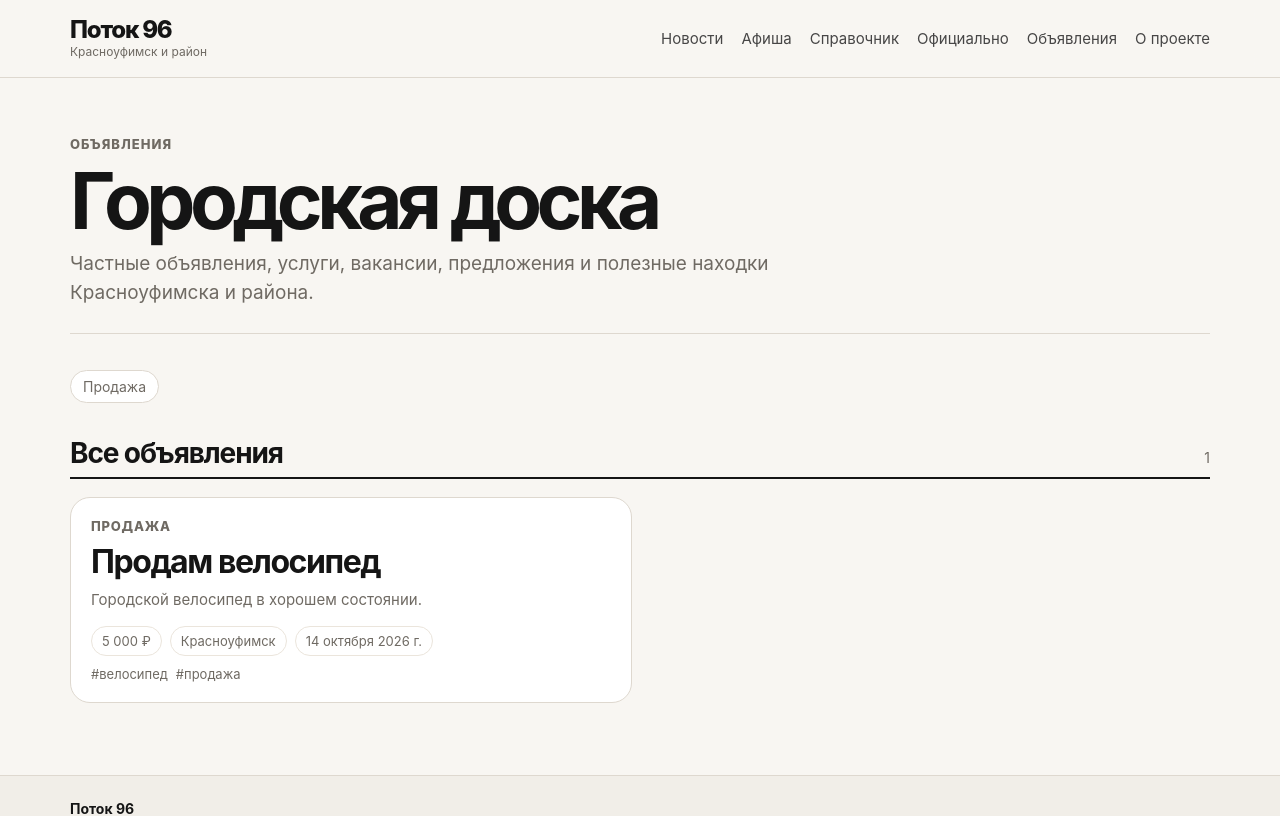
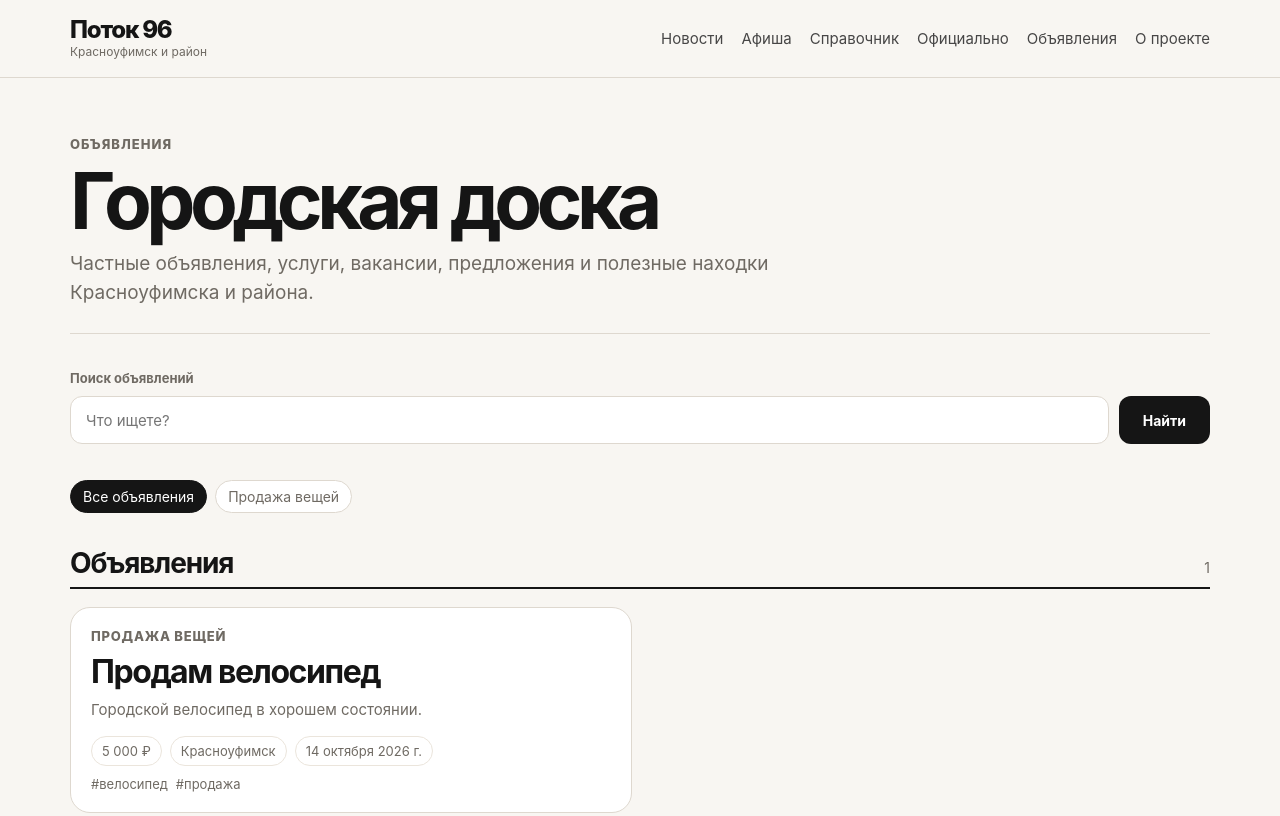
Before and after one commit to sapphire09z/potok96, a Next.js app: page /ads in a window 1280 px wide. Shown: the top 816 px of the page. Built offline with nearby package versions, Linux system fonts and the light colour scheme.

Commit message:
feat: add classifieds search and category filters

```diff
--- a/content/ads/prodam-velosiped.md
+++ b/content/ads/prodam-velosiped.md
@@ -1,8 +1,8 @@
 ---
 slug: prodam-velosiped
+category: "sale"
 title: "Продам велосипед"
 date: "2026-10-14"
-category: "Продажа"
 price: "5 000 ₽"
 location: "Красноуфимск"
 contact: "+7 900 000-00-00"
--- a/src/app/ads/ads.module.css
+++ b/src/app/ads/ads.module.css
@@ -39,7 +39,7 @@
     flex-wrap: wrap;
 }
 
-.categories span {
+.categories a {
     padding: 7px 12px;
     font-size: 14px;
     color: var(--muted);
@@ -178,7 +178,7 @@
         gap: 7px;
     }
 
-    .categories span {
+    .categories a {
         padding: 6px 10px;
         font-size: 13px;
     }
@@ -256,3 +256,85 @@
         font-size: 22px;
     }
 }
+
+/* Поиск объявлений */
+
+.searchForm {
+    display: grid;
+    gap: 10px;
+    min-width: 0;
+}
+
+.searchLabel {
+    color: var(--muted);
+    font-size: 13px;
+    font-weight: 700;
+}
+
+.searchRow {
+    display: flex;
+    align-items: center;
+    flex-wrap: wrap;
+    gap: 10px;
+}
+
+.searchRow input {
+    flex: 1 1 260px;
+    min-width: 0;
+    height: 48px;
+    padding: 0 15px;
+    border: 1px solid var(--border);
+    border-radius: 12px;
+    background: var(--paper);
+    color: var(--text);
+    font: inherit;
+    font-size: 15px;
+}
+
+.searchRow button {
+    min-height: 48px;
+    padding: 0 24px;
+    border: 0;
+    border-radius: 12px;
+    background: var(--text);
+    color: #fff;
+    font: inherit;
+    font-size: 14px;
+    font-weight: 700;
+    cursor: pointer;
+}
+
+.reset {
+    font-size: 14px;
+    color: var(--muted);
+    text-decoration: none;
+}
+
+/* Категории */
+
+.categories a {
+    text-decoration: none;
+}
+
+.categories a:hover {
+    border-color: var(--text);
+}
+
+.categories .activeCategory {
+    background: var(--text);
+    border-color: var(--text);
+    color: #fff;
+}
+
+.categories a:focus-visible,
+.searchRow input:focus-visible,
+.searchRow button:focus-visible {
+    outline: 2px solid var(--text);
+    outline-offset: 3px;
+}
+
+@media (max-width: 700px) {
+    .searchRow input {
+        flex-basis: 100%;
+    }
+}
--- a/src/app/ads/page.js
+++ b/src/app/ads/page.js
@@ -1,77 +1,233 @@
+
 import Link from "next/link";
 import { formatDate } from "@/lib/date";
 import { getAllAds } from "@/lib/ads";
+import {
+    AD_CATEGORIES,
+    getAdCategoryTitle,
+} from "@/lib/adCategories";
 import EmptyState from "@/components/EmptyState";
+
 import styles from "./ads.module.css";
 
 export const metadata = {
-    title: "Объявления — Поток 96",
-    description: "Городские объявления Красноуфимска и района",
+    title: "Объявления",
+    description:
+        "Частные объявления Красноуфимска и района: товары, услуги, недвижимость и вакансии.",
 };
 
-export default async function AdsPage() {
+export default async function AdsPage({ searchParams }) {
+    const params = await searchParams;
+
+    const q = typeof params?.q === "string"
+        ? params.q.trim().slice(0, 120)
+        : "";
+
+    const requestedCategory =
+        typeof params?.category === "string"
+            ? params.category
+            : "";
+
+    const selectedCategory = AD_CATEGORIES.some(
+        (item) => item.id === requestedCategory
+    )
+        ? requestedCategory
+        : "";
+
     const ads = await getAllAds();
 
     const publishedAds = ads
         .filter((ad) => ad.status === "published")
-        .sort((a, b) => new Date(b.date) - new Date(a.date));
+        .sort(
+            (a, b) =>
+                new Date(b.date).getTime() -
+                new Date(a.date).getTime()
+        );
 
-    const categories = Array.from(
-        new Set(publishedAds.map((ad) => ad.category).filter(Boolean))
+    const categories = AD_CATEGORIES.filter((item) =>
+        publishedAds.some((ad) => ad.category === item.id)
     );
+
+    const normalizedQuery = q.toLocaleLowerCase("ru-RU");
+
+    const filteredAds = publishedAds.filter((ad) => {
+        const searchableText = [
+            ad.title,
+            ad.summary,
+            ad.content,
+            ad.location,
+            getAdCategoryTitle(ad.category),
+            ...(ad.tags ?? []),
+        ]
+            .join(" ")
+            .toLocaleLowerCase("ru-RU");
+
+        return (
+            searchableText.includes(normalizedQuery) &&
+            (!selectedCategory ||
+                ad.category === selectedCategory)
+        );
+    });
+
+    function categoryHref(category) {
+        const search = new URLSearchParams();
+
+        if (q) search.set("q", q);
+        if (category) search.set("category", category);
+
+        const query = search.toString();
+
+        return query ? `/ads?${query}` : "/ads";
+    }
 
     return (
         <div className={styles.page}>
             <header className={styles.header}>
-                <div className={styles.kicker}>Объявления</div>
+                <div className={styles.kicker}>
+                    Объявления
+                </div>
 
                 <h1>Городская доска</h1>
 
                 <p>
-                    Частные объявления, услуги, вакансии, предложения и полезные находки
+                    Частные объявления, услуги, вакансии,
+                    предложения и полезные находки
                     Красноуфимска и района.
                 </p>
             </header>
 
+            <form
+                action="/ads"
+                method="get"
+                className={styles.searchForm}
+            >
+                <label
+                    htmlFor="ads-search"
+                    className={styles.searchLabel}
+                >
+                    Поиск объявлений
+                </label>
+
+                <div className={styles.searchRow}>
+                    <input
+                        id="ads-search"
+                        type="search"
+                        name="q"
+                        defaultValue={q}
+                        placeholder="Что ищете?"
+                        maxLength={120}
+                    />
+
+                    {selectedCategory && (
+                        <input
+                            type="hidden"
+                            name="category"
+                            value={selectedCategory}
+                        />
+                    )}
+
+                    <button type="submit">
+                        Найти
+                    </button>
+
+                    {(q || selectedCategory) && (
+                        <Link
+                            href="/ads"
+                            className={styles.reset}
+                        >
+                            Сбросить
+                        </Link>
+                    )}
+                </div>
+            </form>
+
             {categories.length > 0 && (
-                <section className={styles.categories}>
-                    {categories.map((category) => (
-                        <span key={category}>{category}</span>
+                <nav
+                    className={styles.categories}
+                    aria-label="Категории объявлений"
+                >
+                    <Link
+                        href={categoryHref("")}
+                        className={
+                            !selectedCategory
+                                ? styles.activeCategory
+                                : ""
+                        }
+                    >
+                        Все объявления
+                    </Link>
+
+                    {categories.map((item) => (
+                        <Link
+                            key={item.id}
+                            href={categoryHref(item.id)}
+                            className={
+                                selectedCategory === item.id
+                                    ? styles.activeCategory
+                                    : ""
+                            }
+                        >
+                            {item.title}
+                        </Link>
                     ))}
-                </section>
+                </nav>
             )}
 
             <section className={styles.listSection}>
                 <div className={styles.sectionHeader}>
-                    <h2>Все объявления</h2>
-                    <span>{publishedAds.length}</span>
+                    <h2>Объявления</h2>
+                    <span>{filteredAds.length}</span>
                 </div>
 
-                {publishedAds.length === 0 ? (
+                {filteredAds.length === 0 ? (
                     <EmptyState
-                        title="Объявлений пока нет"
-                        text="Скоро здесь появятся частные объявления, услуги и вакансии."
+                        title={
+                            publishedAds.length === 0
+                                ? "Объявлений пока нет"
+                                : "Ничего не найдено"
+                        }
+                        text={
+                            publishedAds.length === 0
+                                ? "Раздел находится на этапе наполнения."
+                                : "Попробуйте изменить запрос или категорию."
+                        }
                     />
                 ) : (
                     <div className={styles.adsGrid}>
-                        {publishedAds.map((ad) => (
-                            <Link key={ad.slug} href={`/ads/${ad.slug}`} className={styles.adCard}>
-                                <div className={styles.adCategory}>{ad.category}</div>
+                        {filteredAds.map((ad) => (
+                            <Link
+                                key={ad.slug}
+                                href={`/ads/${ad.slug}`}
+                                className={styles.adCard}
+                            >
+                                <div className={styles.adCategory}>
+                                    {getAdCategoryTitle(ad.category)}
+                                </div>
 
                                 <h3>{ad.title}</h3>
 
                                 {ad.summary && <p>{ad.summary}</p>}
 
                                 <div className={styles.adDetails}>
-                                    {ad.price && <span>{ad.price}</span>}
-                                    {ad.location && <span>{ad.location}</span>}
-                                    {ad.date && <span>{formatDate(ad.date)}</span>}
+                                    {ad.price && (
+                                        <span>{ad.price}</span>
+                                    )}
+
+                                    {ad.location && (
+                                        <span>{ad.location}</span>
+                                    )}
+
+                                    {ad.date && (
+                                        <span>{formatDate(ad.date)}</span>
+                                    )}
                                 </div>
 
                                 {ad.tags?.length > 0 && (
                                     <div className={styles.tags}>
                                         {ad.tags.slice(0, 4).map((tag) => (
-                                            <span key={tag}>#{tag}</span>
+                                            <span key={tag}>
+                                                #{tag}
+                                            </span>
                                         ))}
                                     </div>
                                 )}
--- /dev/null
+++ b/src/lib/adCategories.js
@@ -0,0 +1,19 @@
+
+export const AD_CATEGORIES = [
+    { id: "sale", title: "Продажа вещей" },
+    { id: "buy", title: "Куплю" },
+    { id: "property", title: "Недвижимость" },
+    { id: "transport", title: "Транспорт" },
+    { id: "jobs", title: "Работа" },
+    { id: "services", title: "Услуги" },
+    { id: "free", title: "Отдам бесплатно" },
+    { id: "lost", title: "Потери и находки" },
+    { id: "other", title: "Другое" },
+];
+
+export function getAdCategoryTitle(id) {
+    return (
+        AD_CATEGORIES.find((item) => item.id === id)?.title ??
+        "Другое"
+    );
+}
```
